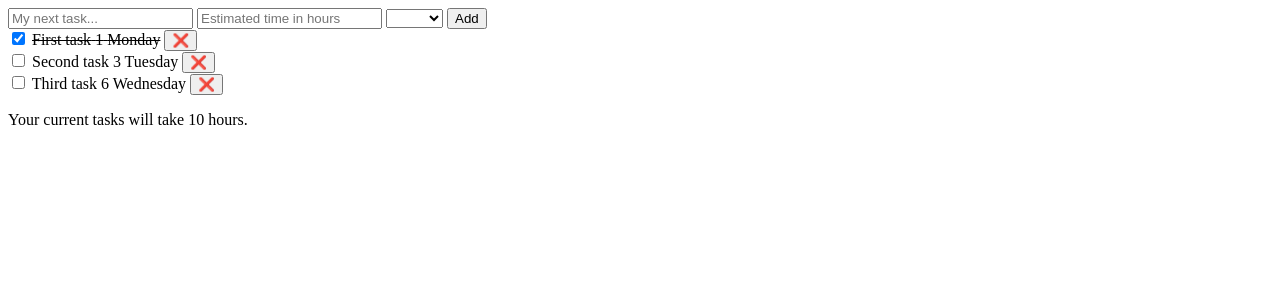
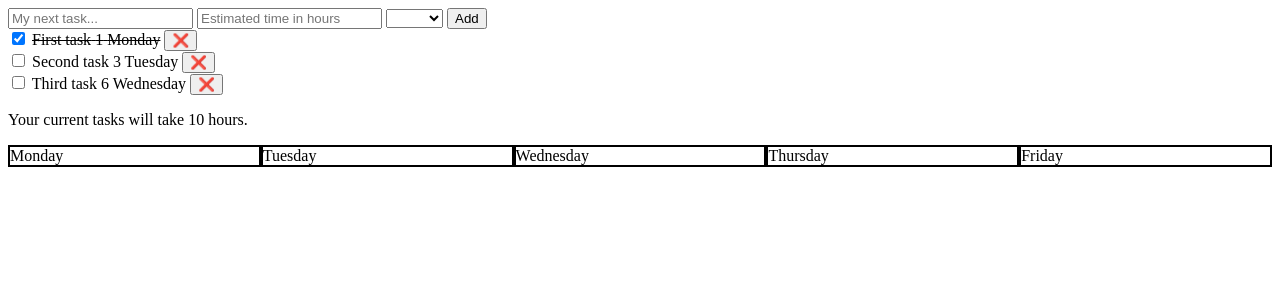
Before and after one commit to nathaliedpettersson/Task-manager, a SvelteKit app: page / in a window 1280 px wide. Shown: the top 300 px of the page. Built offline with nearby package versions, Linux system fonts and the light colour scheme.

Commit message:
add: html code to DOM for displaying weekday layout

```diff
--- a/src/routes/+page.svelte
+++ b/src/routes/+page.svelte
@@ -55,9 +55,28 @@ import { afterUpdate } from 'svelte';
     Your current tasks will take {sumOfAllTasks} hours.
   </p>
 
+  <div id="container">
+    <div>Monday</div>
+    <div>Tuesday</div>
+    <div>Wednesday</div>
+    <div>Thursday</div>
+    <div>Friday</div>
+  </div>
+
 <style>
     .checked {
         text-decoration: line-through;
+    }
+
+    #container {
+        display: flex;
+        flex-direction: row;
+        flex-wrap: nowrap;
+    }
+
+    #container div {
+        border: 2px solid black;
+        width: 20vw;
     }
 </style>
 
```
